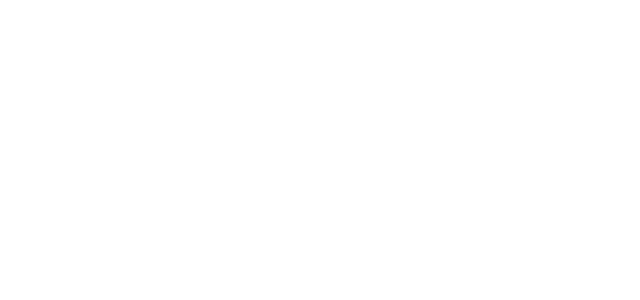
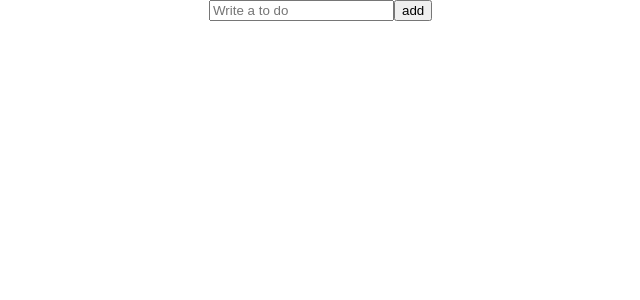
Before and after one commit to yoonjong-park/ToDoListToUnderstandRecoil, a React (Create React App) app: page / in a window 1280 px wide. Shown: the top 300 px of the page, without its empty margins (151-791 px from the left). Built offline with nearby package versions, Linux system fonts and the light colour scheme.

Commit message:
ADD Basic Form in ToDoList.tsx

```diff
--- a/src/App.tsx
+++ b/src/App.tsx
@@ -2,6 +2,7 @@
 import { RouterProvider } from "react-router-dom";
 import { createGlobalStyle, ThemeProvider } from "styled-components";
 import reset from "styled-reset";
+import ToDoList from "./ToDoList";
 
 const GlobalStyle = createGlobalStyle`
   ${reset}
@@ -25,6 +26,7 @@
   return (
     <>
       <GlobalStyle />
+      <ToDoList />
     </>
   );
 };
--- /dev/null
+++ b/src/ToDoList.tsx
@@ -0,0 +1,27 @@
+import React, { FormEvent, useState } from "react";
+
+const ToDoList = () => {
+  const [toDo, setTodo] = useState("");
+  const onChange = (event: FormEvent<HTMLInputElement>) => {
+    const {
+      currentTarget: { value },
+    } = event;
+    setTodo(value);
+  };
+
+  const onSubmit = (event: FormEvent<HTMLFormElement>) => {
+    event.preventDefault();
+    console.log("value", toDo);
+  };
+
+  return (
+    <div>
+      <form onSubmit={onSubmit}>
+        <input placeholder="Write a to do" onChange={onChange} />
+        <button>add</button>
+      </form>
+    </div>
+  );
+};
+
+export default ToDoList;
```
Also changed, not shown: 10 other files (tests, documents, lock files or other folders).
